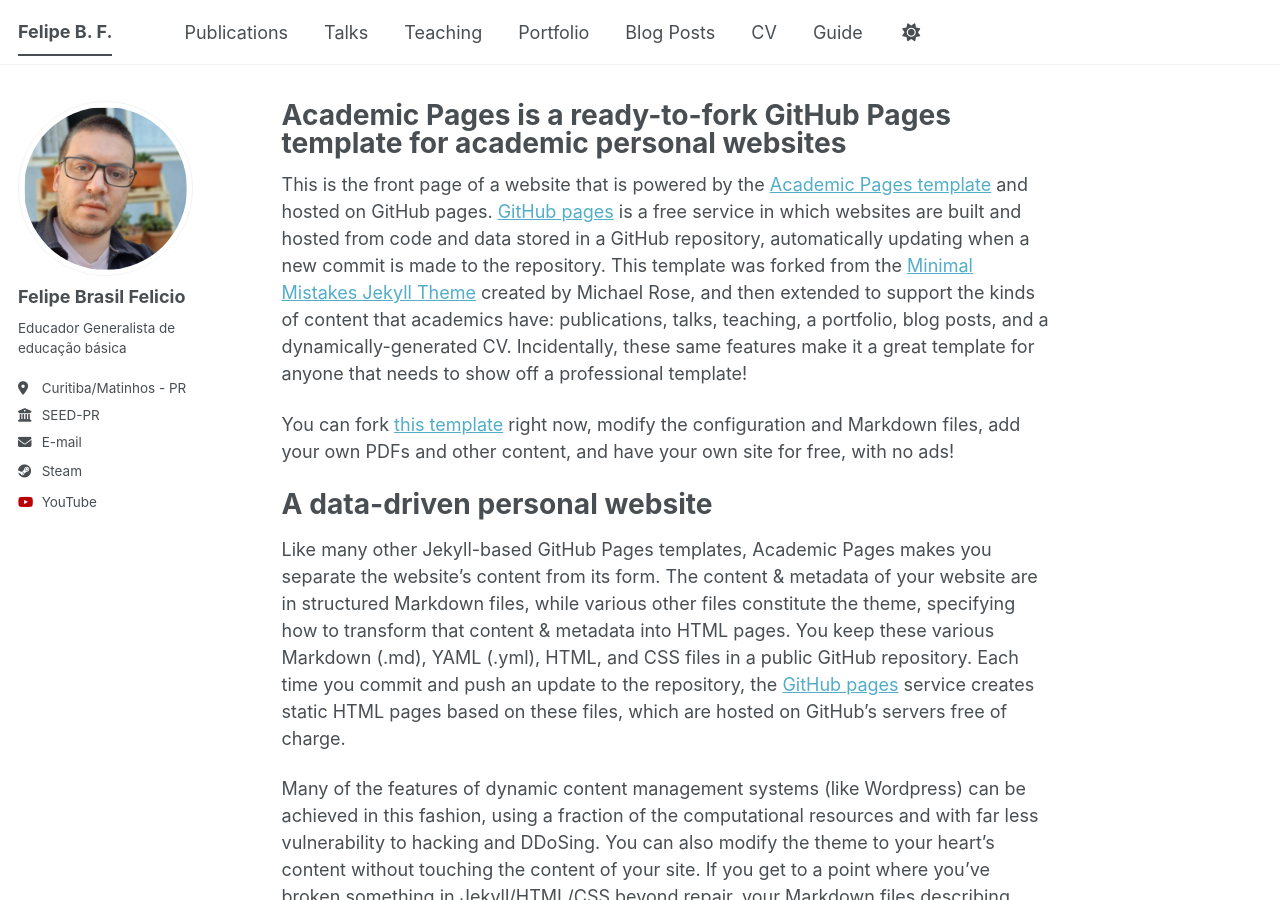
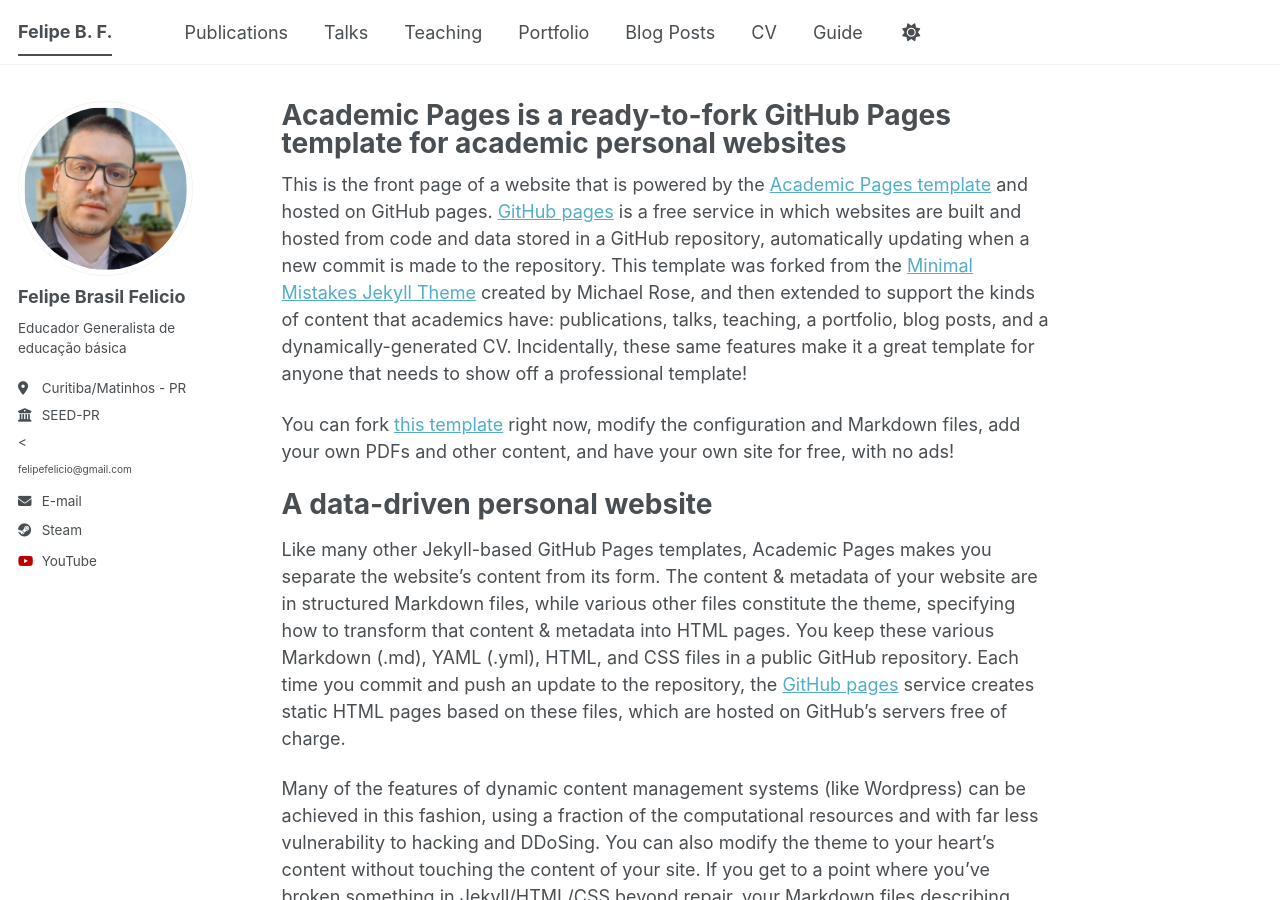
Before and after one commit to felipebrasilblog/felipebrasilprofile.github.io, a Jekyll site: the page built from _pages/about.md, in a window 1280 px wide and 900 px high. Built offline with Jekyll 4.4.1, drawn with Linux system fonts in a browser that asks for light colours; a script bundle is joined from its source files by our own code; library files that are not in the unit come from our copies.

Commit message:
Update author-profile.html

```diff
--- a/_includes/author-profile.html
+++ b/_includes/author-profile.html
@@ -34,7 +34,7 @@
         <li><a href="{{ author.uri }}"><i class="fas fa-fw fa-link icon-pad-right" aria-hidden="true"></i>{{ site.data.ui-text[site.locale].website_label | default: "Website" }}</a></li>
       {% endif %}
       {% if author.email %}
-        <li><felipefelicio@gmail.com><i class="fas fa-fw fa-envelope icon-pad-right" aria-hidden="true"></i>{{ site.data.ui-text[site.locale].email_label | default: "Email" }}</a></li>
+        <li><<p>felipefelicio@gmail.com</p><i class="fas fa-fw fa-envelope icon-pad-right" aria-hidden="true"></i>{{ site.data.ui-text[site.locale].email_label | default: "felipefelicio@gmail.com / felicio.felipe@escola.pr.gov.br" }}</a></li>
       {% endif %}
 
       <!-- Font Awesome and Academicons icons / Academic websites -->
```
